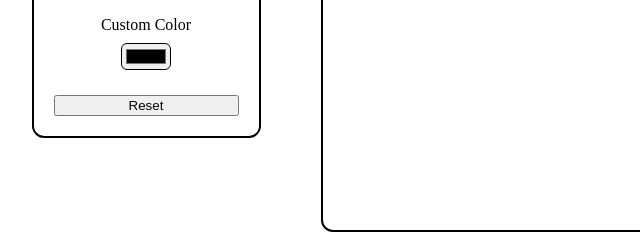
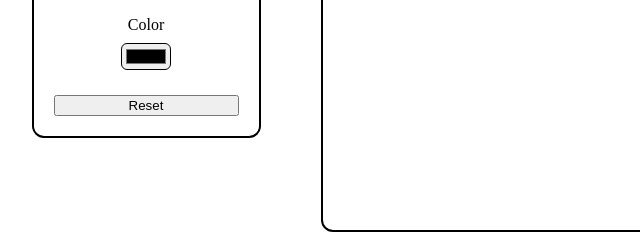
Before and after one commit to marvinobig/etch-a-sketch, a plain HTML site: page index.html in a window 1280 px wide. Shown: the part 380-614 px from the top of the page, 252-892 px from the left. Drawn offline with Linux system fonts and the light colour scheme.

Commit message:
removed custom color choice and chnaged input filed from text to color

```diff
--- a/index.html
+++ b/index.html
@@ -30,7 +30,7 @@
         <!-- Default colors -->
         <div id="colorPicker">
           <!-- Input hex code color -->
-          <label for="colorHex">Custom Color</label><br />
+          <label for="colorHex">Color</label><br />
           <input type="color" id="colorHex" placeholder="#000000" /><br />
         </div>
 
```
